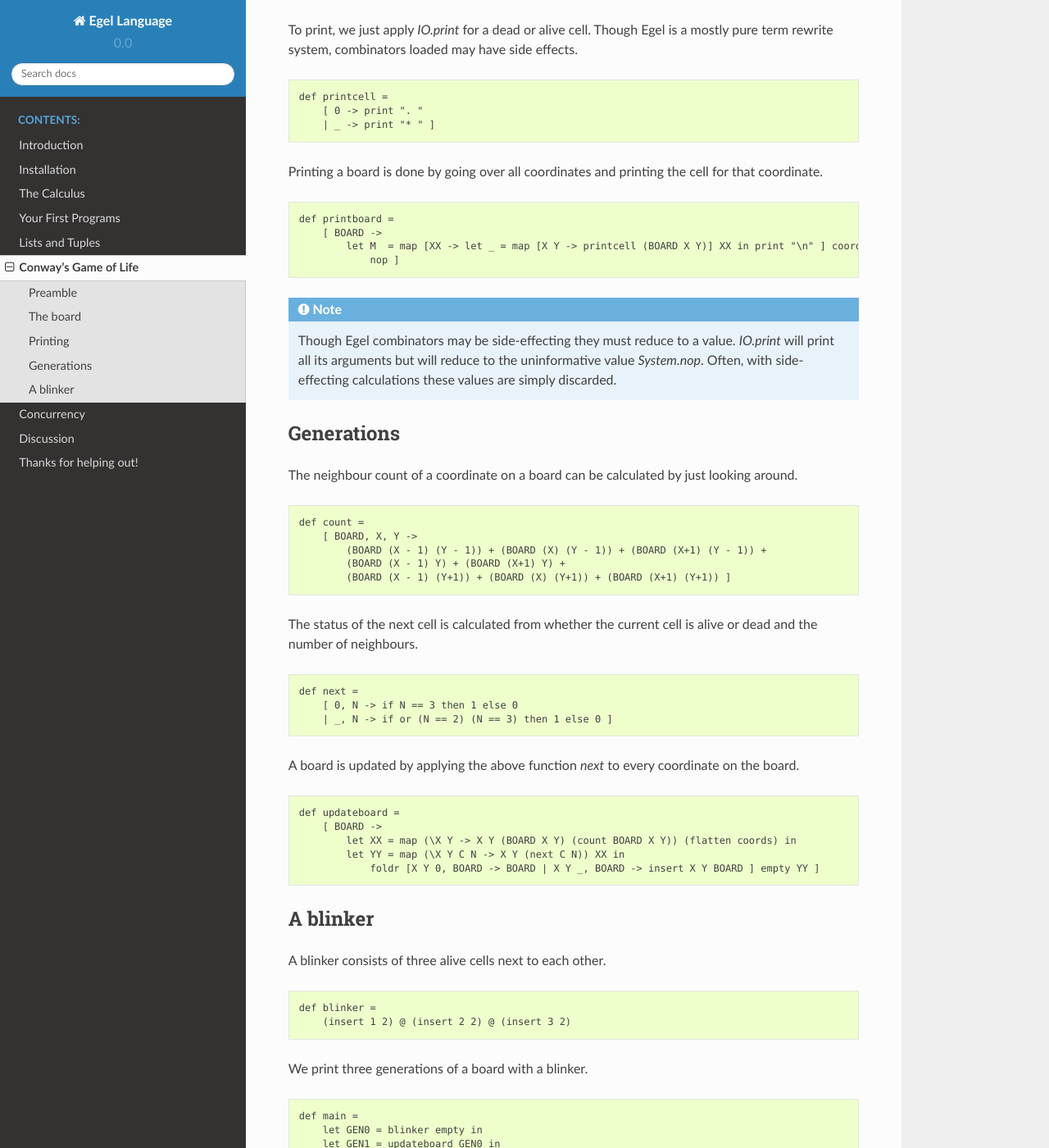
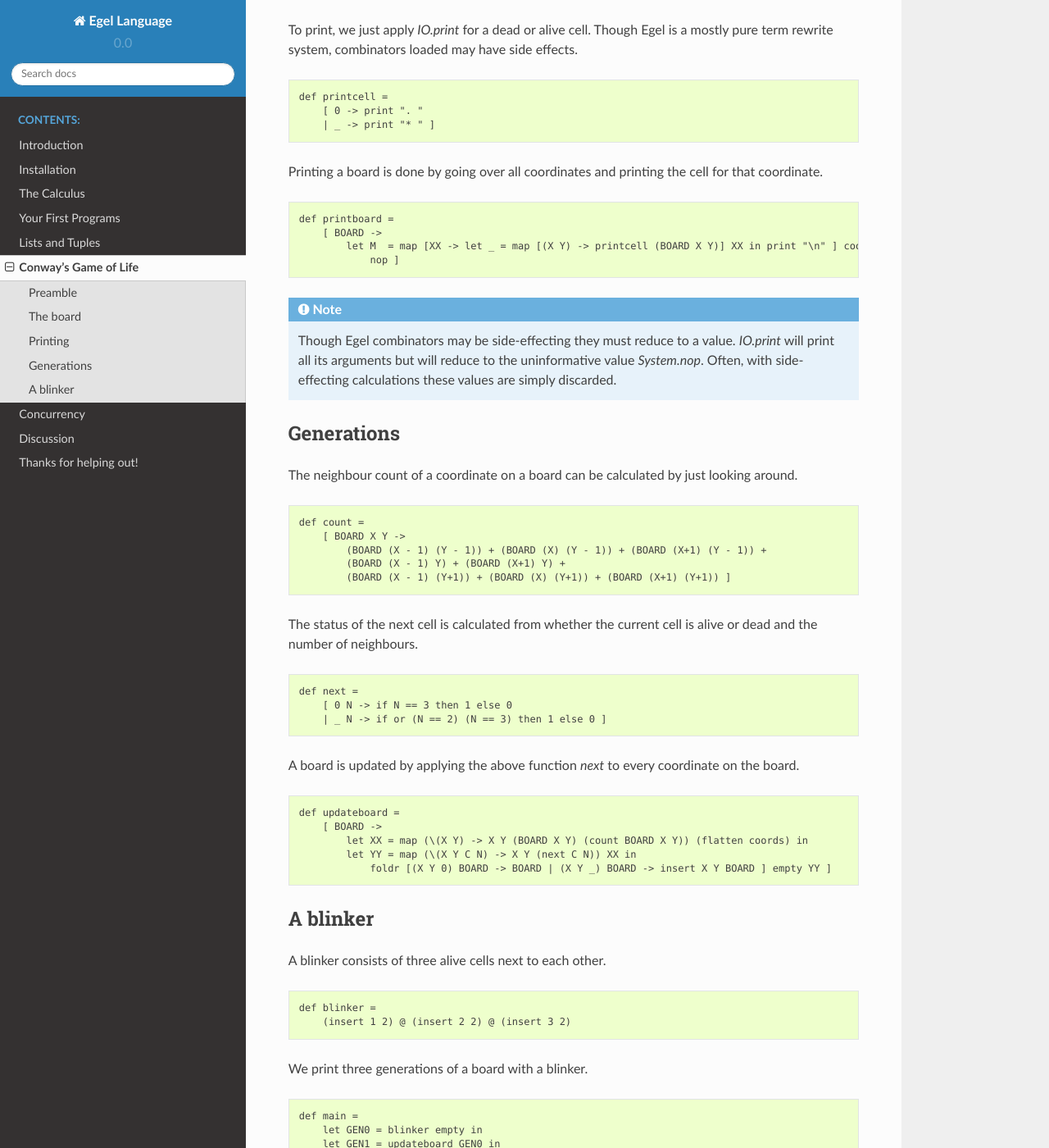
Before and after one commit to egel-lang/egel-docs, a Sphinx documentation site: the page built from source/life.rst, in a window 1280 px wide and 1400 px high, scrolled down 1682 px. Shown: the whole window at 82% size. Built offline with Sphinx 7.4.7 and the Read the Docs theme 2.0.0, drawn with Linux system fonts in a browser that asks for light colours; some of the changed text lies outside the part shown.

Commit message:
updated to new syntax

```diff
--- a/source/calc.rst
+++ b/source/calc.rst
@@ -62,7 +62,7 @@
 
 .. code-block:: egel
 
-    >> [ X, Y -> X - Y ] 4 1
+    >> [ X Y -> X - Y ] 4 1
     3
 
 .. caution::
--- a/source/conc.rst
+++ b/source/conc.rst
@@ -64,7 +64,7 @@
       def pfib =
         [ 0 -> 0
         | 1 -> 1
-        | X -> [ (F0, F1) -> F0 + F1 ] (par [Y -> pfib (X - 1) ] [Z-> pfib (X - 2)]) ]
+        | X -> [ (F0, F1) -> F0 + F1 ] (par [_ -> pfib (X - 1) ] [_-> pfib (X - 2)]) ]
 
     )
 
--- a/source/life.rst
+++ b/source/life.rst
@@ -65,7 +65,7 @@
 
 .. code-block:: egel
 
-    def empty = [ X, Y -> 0 ]
+    def empty = [ X Y -> 0 ]
 
 To insert an alive cell, we update the stencil with a clause
 mapping two matching coordinates to an alive cell.
@@ -73,8 +73,8 @@
 .. code-block:: egel
 
     def insert =
-        [ X, Y, BOARD ->
-            [ X0, Y0 -> if and (X0 == X) (Y0 == Y) then 1
+        [ X Y BOARD ->
+            [ X0 Y0 -> if and (X0 == X) (Y0 == Y) then 1
                         else BOARD X0 Y0 ] ]
 
 To get to all coordinates we map multiple times on the list
@@ -85,7 +85,7 @@
 
     def coords =
         let R = fromto 0 (boardsize - 1) in
-            [ XX, YY -> map (\X -> map (\Y -> X Y) YY) XX ] R R
+            [ XX YY -> map (\X -> map (\Y -> X Y) YY) XX ] R R
 
 Printing
 --------
@@ -107,7 +107,7 @@
 
     def printboard =
         [ BOARD ->
-            let M  = map [XX -> let _ = map [X Y -> printcell (BOARD X Y)] XX in print "\n" ] coords in
+            let M  = map [XX -> let _ = map [(X Y) -> printcell (BOARD X Y)] XX in print "\n" ] coords in
                 nop ]
 
 
@@ -127,7 +127,7 @@
 .. code-block:: egel
 
     def count =
-        [ BOARD, X, Y ->
+        [ BOARD X Y ->
             (BOARD (X - 1) (Y - 1)) + (BOARD (X) (Y - 1)) + (BOARD (X+1) (Y - 1)) +
             (BOARD (X - 1) Y) + (BOARD (X+1) Y) +
             (BOARD (X - 1) (Y+1)) + (BOARD (X) (Y+1)) + (BOARD (X+1) (Y+1)) ]
@@ -138,8 +138,8 @@
 .. code-block:: egel
 
     def next =
-        [ 0, N -> if N == 3 then 1 else 0
-        | _, N -> if or (N == 2) (N == 3) then 1 else 0 ]
+        [ 0 N -> if N == 3 then 1 else 0
+        | _ N -> if or (N == 2) (N == 3) then 1 else 0 ]
 
 A board is updated by applying the above function `next` to every coordinate
 on the board.
@@ -148,9 +148,9 @@
 
     def updateboard =
         [ BOARD ->
-            let XX = map (\X Y -> X Y (BOARD X Y) (count BOARD X Y)) (flatten coords) in
-            let YY = map (\X Y C N -> X Y (next C N)) XX in
-                foldr [X Y 0, BOARD -> BOARD | X Y _, BOARD -> insert X Y BOARD ] empty YY ]
+            let XX = map (\(X Y) -> X Y (BOARD X Y) (count BOARD X Y)) (flatten coords) in
+            let YY = map (\(X Y C N) -> X Y (next C N)) XX in
+                foldr [(X Y 0) BOARD -> BOARD | (X Y _) BOARD -> insert X Y BOARD ] empty YY ]
 
 A blinker
 ---------
--- a/source/lists.rst
+++ b/source/lists.rst
@@ -138,14 +138,14 @@
 
     .. code-block:: egel
 
-        >> [X, Y -> X] 0 1
+        >> [X Y -> X] 0 1
         0
 
     And this rewrites two composed constants. One pattern of two variables.
 
     .. code-block:: egel
 
-        >> [X Y -> X] (0 1)
+        >> [(X Y) -> X] (0 1)
         0
 
     And finally, this rewrites a tuple. One pattern using sugar for a tuple.
```
